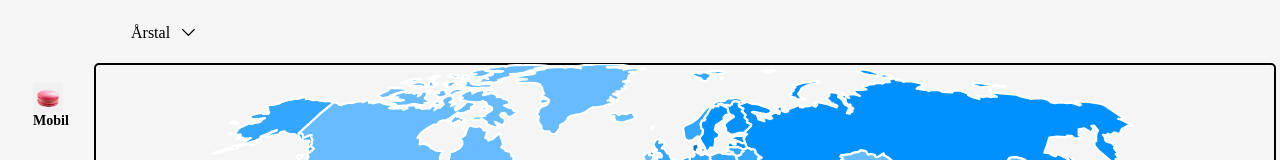
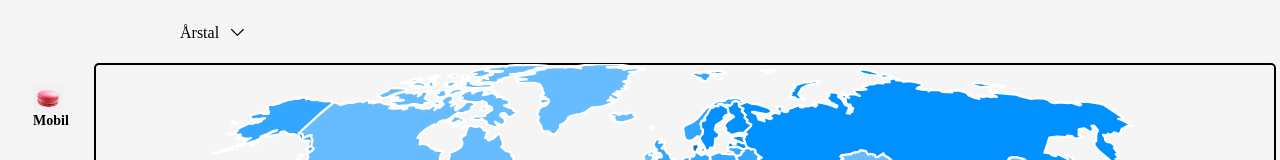
Before and after one commit to MohammadHHaj/Gruppe3-Projektopgave, a plain HTML site: page Forside/index.html in a window 1280 px wide. Shown: the top 160 px of the page. Drawn offline with Linux system fonts and the light colour scheme.

Commit message:
dropdownflyttettil136left

```diff
--- a/Forside/styles.css
+++ b/Forside/styles.css
@@ -11,7 +11,7 @@ body {
   width: fit-content;
   display: flex;
   list-style: none;
-  margin-left: 87px;
+  margin-left: 136px;
 }
 .submenu {
   max-height: 200px;
@@ -131,7 +131,6 @@ body {
   text-align: center;
   transition: all 0.48s cubic-bezier(0.23, 1, 0.32, 1);
 }
-
 .submenu .submenu-item:last-child .submenu-link {
   border-bottom: none;
 }
```
